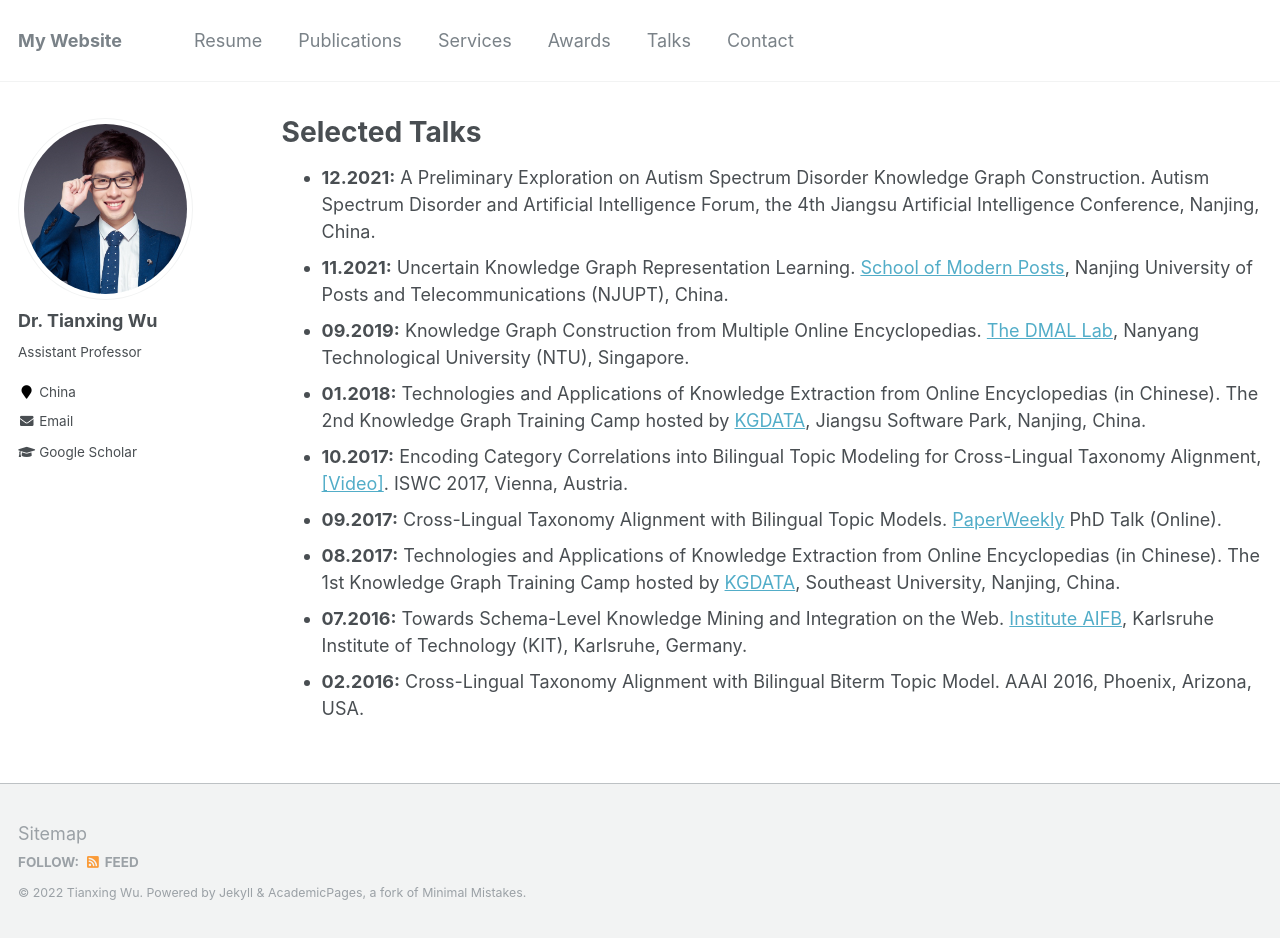
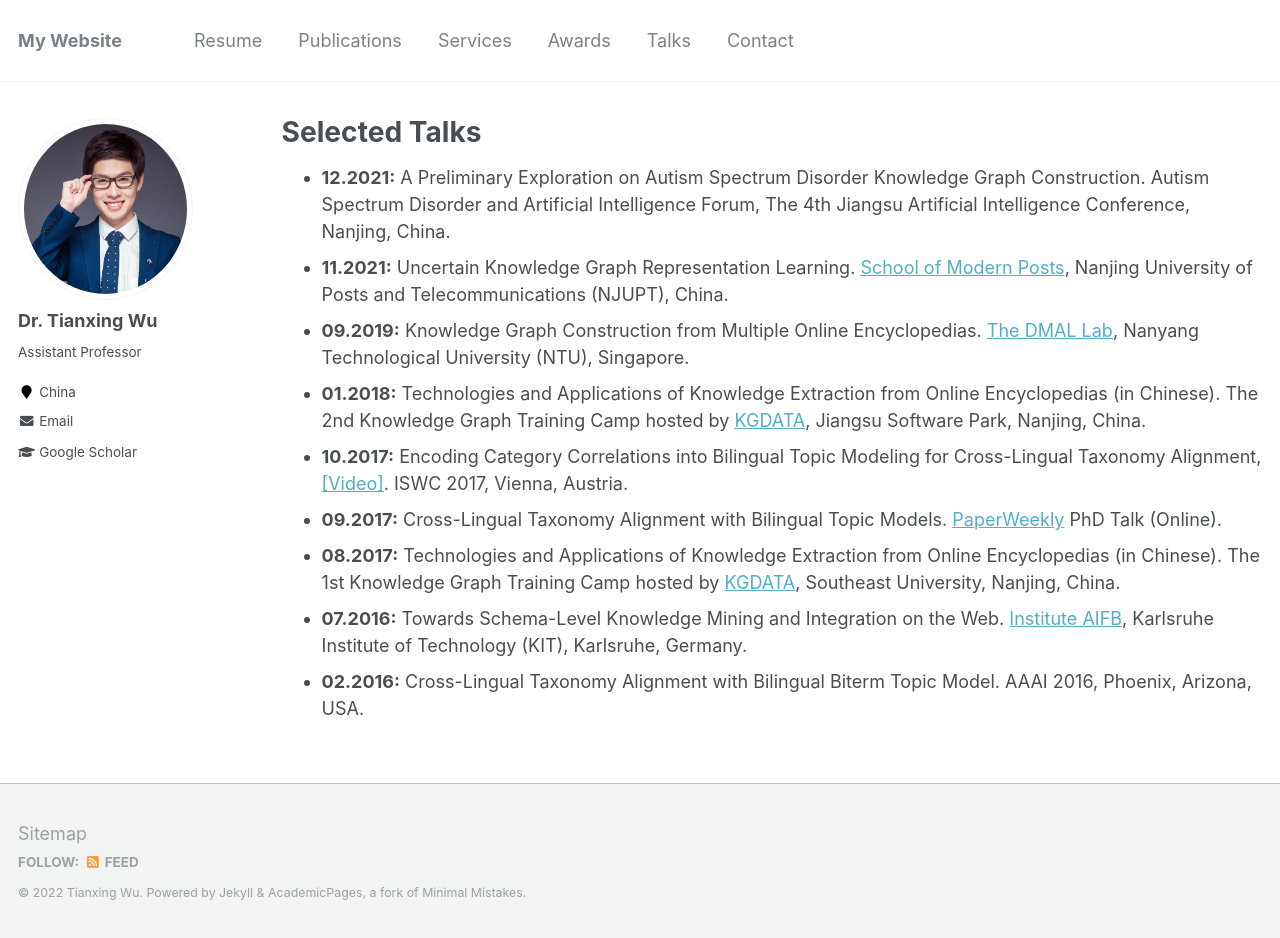
Before and after one commit to tianxing-wu/tianxing-wu.github.io, a Jekyll site: the page built from _pages/selected_talks.md, in a window 1280 px wide and 938 px high. Built offline with Jekyll 4.4.1, drawn with Linux system fonts in a browser that asks for light colours.

Commit message:
info update

```diff
--- a/_pages/selected_talks.md
+++ b/_pages/selected_talks.md
@@ -4,7 +4,7 @@ title: "Selected Talks"
 permalink: /selected_talks/
 author_profile: true
 ---
-* **12.2021:** A Preliminary Exploration on Autism Spectrum Disorder Knowledge Graph Construction. Autism Spectrum Disorder and Artificial Intelligence Forum, the 4th Jiangsu Artificial Intelligence Conference, Nanjing, China.
+* **12.2021:** A Preliminary Exploration on Autism Spectrum Disorder Knowledge Graph Construction. Autism Spectrum Disorder and Artificial Intelligence Forum, The 4th Jiangsu Artificial Intelligence Conference, Nanjing, China.
 * **11.2021:** Uncertain Knowledge Graph Representation Learning. [School of Modern Posts](http://scse.ntu.edu.sg/Research/DMAL/Pages/Home.aspx), Nanjing University of Posts and Telecommunications (NJUPT), China.
 * **09.2019:** Knowledge Graph Construction from Multiple Online Encyclopedias. [The DMAL Lab](http://scse.ntu.edu.sg/Research/DMAL/Pages/Home.aspx), Nanyang Technological University (NTU), Singapore.
 * **01.2018:** Technologies and Applications of Knowledge Extraction from Online Encyclopedias (in Chinese). The 2nd Knowledge Graph Training Camp hosted by [KGDATA](https://www.kgtdata.com), Jiangsu Software Park, Nanjing, China.
```
